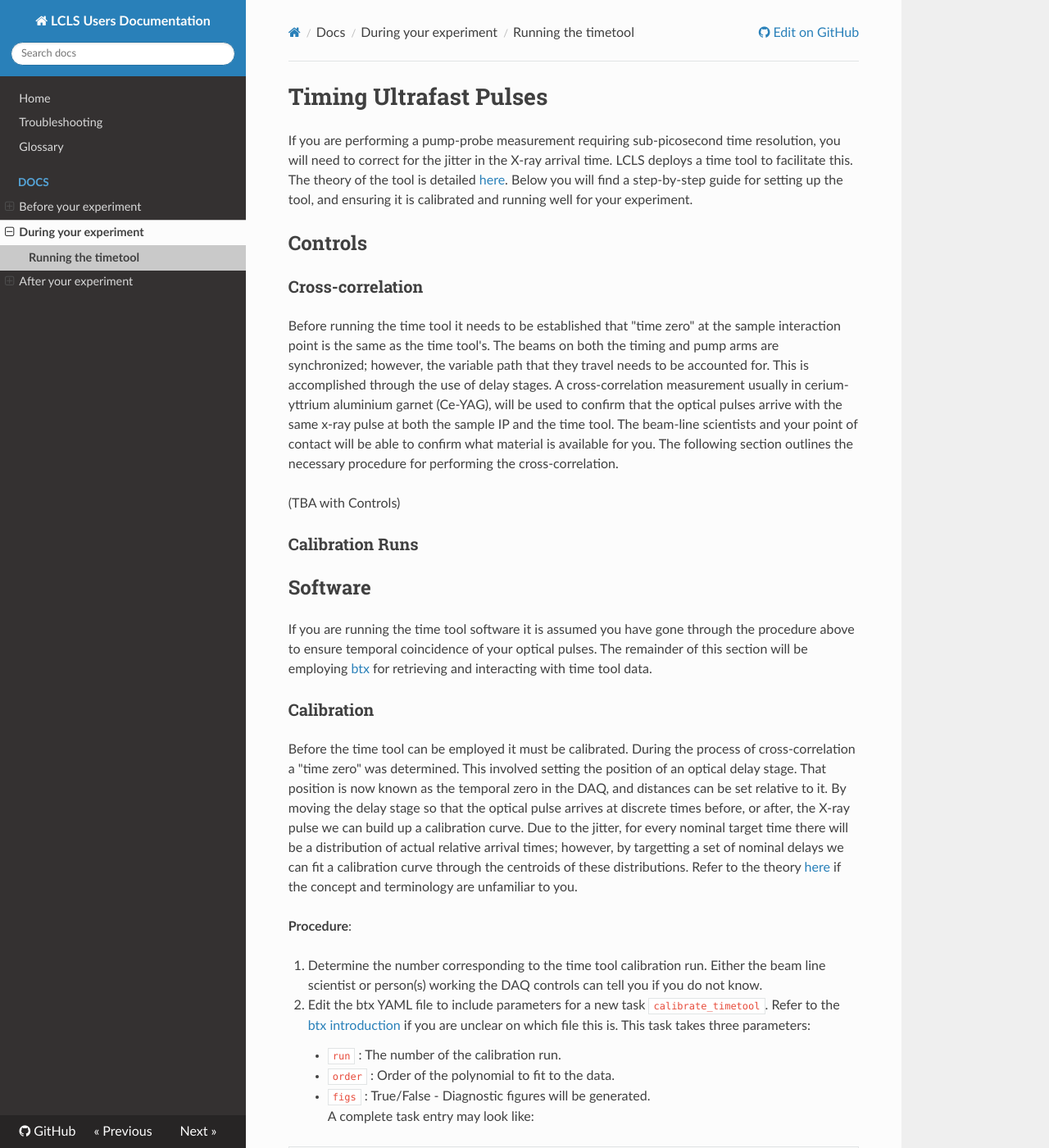
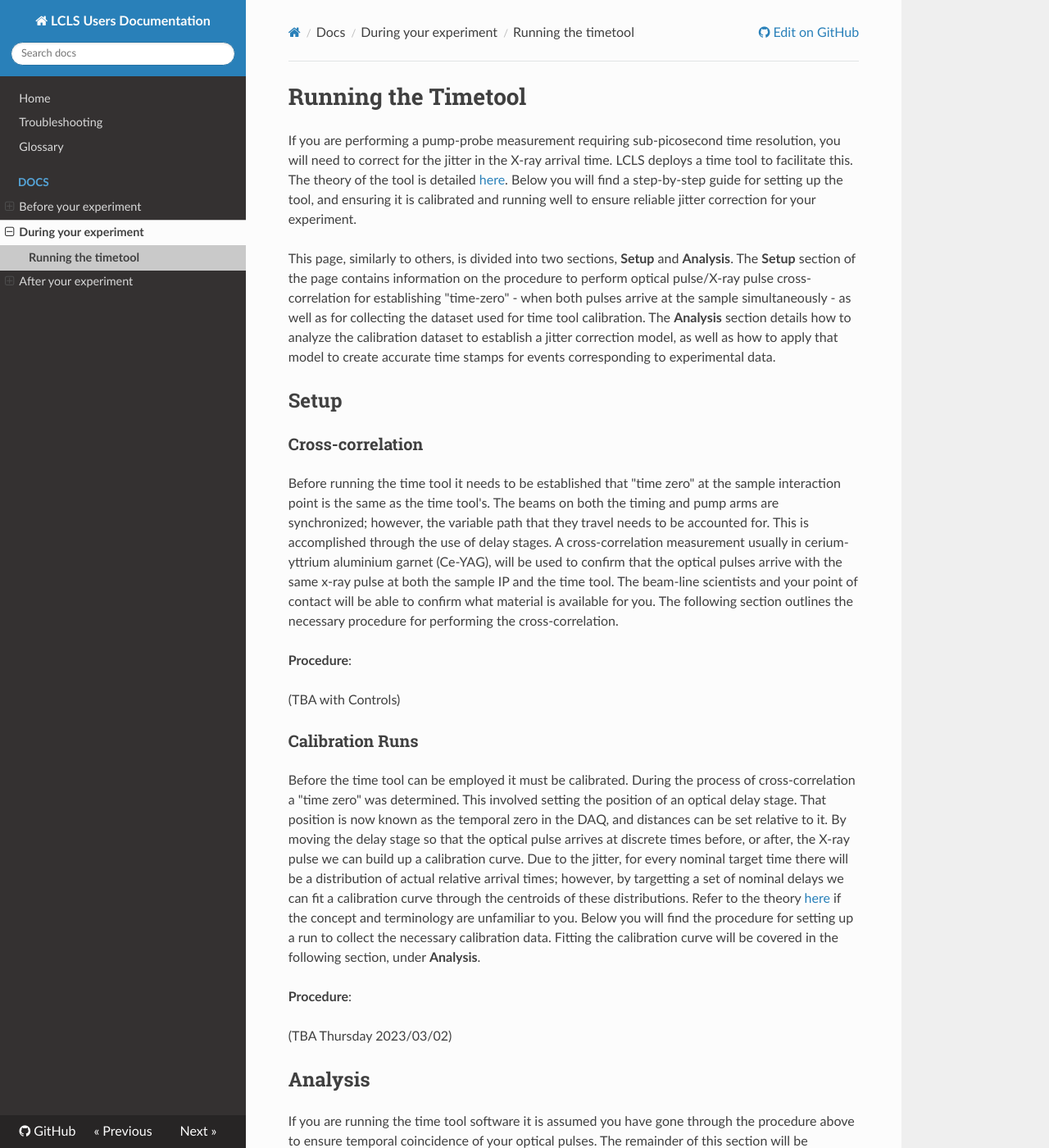
Before and after one commit to lcls-users/lcls-users, an MkDocs documentation site: the page built from docs/during/timetool.md, in a window 1280 px wide and 1400 px high. Shown: the whole window at 82% size. Built offline with MkDocs 1.6.1, drawn with Linux system fonts in a browser that asks for light colours; nearby versions of some CDN libraries; some of the changed text lies outside the part shown.

Commit message:
Minor reorganization. Change header names. Added a TLDR-like paragraph at the top. Extra warnings. Minor edits

````diff
--- a/docs/during/timetool.md
+++ b/docs/during/timetool.md
@@ -1,27 +1,36 @@
-# Timing Ultrafast Pulses
-If you are performing a pump-probe measurement requiring sub-picosecond time resolution, you will need to correct for the jitter in the X-ray arrival time. LCLS deploys a time tool to facilitate this. The theory of the tool is detailed [here](/before/timetool). Below you will find a step-by-step guide for setting up the tool, and ensuring it is calibrated and running well for your experiment.
+# Running the Timetool
+If you are performing a pump-probe measurement requiring sub-picosecond time resolution, you will need to correct for the jitter in the X-ray arrival time. LCLS deploys a time tool to facilitate this. The theory of the tool is detailed [here](/before/timetool). Below you will find a step-by-step guide for setting up the tool, and ensuring it is calibrated and running well to ensure reliable jitter correction for your experiment.
 
-## Controls
+This page, similarly to others, is divided into two sections, **Setup** and **Analysis**. The **Setup** section of the page contains information on the procedure to perform optical pulse/X-ray pulse cross-correlation for establishing "time-zero" - when both pulses arrive at the sample simultaneously - as well as for collecting the dataset used for time tool calibration. The **Analysis** section details how to analyze the calibration dataset to establish a jitter correction model, as well as how to apply that model to create accurate time stamps for events corresponding to experimental data.
+
+## Setup
 ### Cross-correlation
 Before running the time tool it needs to be established that "time zero" at the sample interaction point is the same as the time tool's. The beams on both the timing and pump arms are synchronized; however, the variable path that they travel needs to be accounted for. This is accomplished through the use of delay stages. A cross-correlation measurement usually in cerium-yttrium aluminium garnet (Ce-YAG), will be used to confirm that the optical pulses arrive with the same x-ray pulse at both the sample IP and the time tool. The beam-line scientists and your point of contact will be able to confirm what material is available for you. The following section outlines the necessary procedure for performing the cross-correlation.
+
+**Procedure**:
 
 (TBA with Controls)
 
 ### Calibration Runs
+Before the time tool can be employed it must be calibrated. During the process of cross-correlation a "time zero" was determined. This involved setting the position of an optical delay stage. That position is now known as the temporal zero in the DAQ, and distances can be set relative to it. By moving the delay stage so that the optical pulse arrives at discrete times before, or after, the X-ray pulse we can build up a calibration curve. Due to the jitter, for every nominal target time there will be a distribution of actual relative arrival times; however, by targetting a set of nominal delays we can fit a calibration curve through the centroids of these distributions. Refer to the theory [here](/before/timetool) if the concept and terminology are unfamiliar to you. Below you will find the procedure for setting up a run to collect the necessary calibration data. Fitting the calibration curve will be covered in the following section, under **Analysis**.
 
-## Software
+**Procedure**:
+
+(TBA Thursday 2023/03/02)
+
+## Analysis
 If you are running the time tool software it is assumed you have gone through the procedure above to ensure temporal coincidence of your optical pulses. The remainder of this section will be employing [btx](https://www.github.com/lcls-users/btx) for retrieving and interacting with time tool data.
 
 ### Calibration
-Before the time tool can be employed it must be calibrated. During the process of cross-correlation a "time zero" was determined. This involved setting the position of an optical delay stage. That position is now known as the temporal zero in the DAQ, and distances can be set relative to it. By moving the delay stage so that the optical pulse arrives at discrete times before, or after, the X-ray pulse we can build up a calibration curve. Due to the jitter, for every nominal target time there will be a distribution of actual relative arrival times; however, by targetting a set of nominal delays we can fit a calibration curve through the centroids of these distributions. Refer to the theory [here](/before/timetool) if the concept and terminology are unfamiliar to you.
+In the second part of the **Setup** section, data was collected in a special calibration run. Using this data, the time tool can be calibrated to allow us to properly convert its readout into an absolute temporal correction for each recorded event. The procedure below outlines how to do this.
 
 **Procedure**:
 
 1. Determine the number corresponding to the time tool calibration run. Either the beam line scientist or person(s) working the DAQ controls can tell you if you do not know.
 2. Edit the btx YAML file to include parameters for a new task ```calibrate_timetool```. Refer to the [btx introduction](/before/btxintro) if you are unclear on which file this is. This task takes three parameters:
     - ```run``` : The number of the calibration run.
-    - ```order``` : Order of the polynomial to fit to the data.
-    - ```figs``` : True/False - Diagnostic figures will be generated.
+    - ```order``` : An integer specifying the order of the polynomial to fit to the data. Second-order (i.e. quadratic) polynomials are typically used at LCLS.
+    - ```figs``` : True/False - Diagnostic figures will be generated. This option is case-sensitive - **capitalize** the first letter.
     A complete task entry may look like:
 ```yaml
 calibrate_timetool:
@@ -29,6 +38,10 @@ calibrate_timetool:
   order: 2
   figs: True
 ```
+
+!!! danger "Case-sensitivity"
+    Certain parameters, such as ```figs``` above may take case-sensitive values.
+
 <ol start=3>
 <li>Submit the task using the <code>elog_submit.sh</code> script.</li>
 </ol>
@@ -61,9 +74,9 @@ Once the time tool has been calibrated, a set of model parameters will be stored
 1. Determine the run, or runs, for which you would like to generate timetool corrections. Any number of contiguous runs can be analyzed in a single task submission, as long as all the runs in the specified range were collected with the **same nominal time delay**.
 2. Create a new task, ```timetool_correct```, in the btx YAML file. This task takes four parameters:
     - ```runs``` : A single run or range of runs to correct with the time tool. Ranges should be specified with a hyphen. E.g. 17-21
-    - ```nominal``` : The nominal delay in picoseconds.
+    - ```nominal_ps``` : The nominal delay in picoseconds.
     - ```model``` : The file location of the time tool calibration model coefficients. If left empty, btx will try to retrieve the most recent model. If none is available it will return the nominal time for each event with an error message in the logs. Refer to [this page](/before/timetool) for information on defining relative paths. Leaving this parameter blank is a fine choice, as long as you have completed a timetool calibration task.
-    - ```figs``` : True/False - Diagnostic figures will be generated.
+    - ```figs``` : True/False - Diagnostic figures will be generated. This option is case-sensitive - **capitalize** the first letter.
 
 
     A completed entry may look like the following:
@@ -75,6 +88,10 @@ timetool_correct:
   model:
   figs: True
 ```
+
+!!! danger "Case-sensitivity"
+    Certain parameters, such as ```figs``` above may take case-sensitive values.
+
 <ol start=3>
 <li>Submit your task using <code>elog_submit.sh</code>.</li></ol>
 ```bash
````
